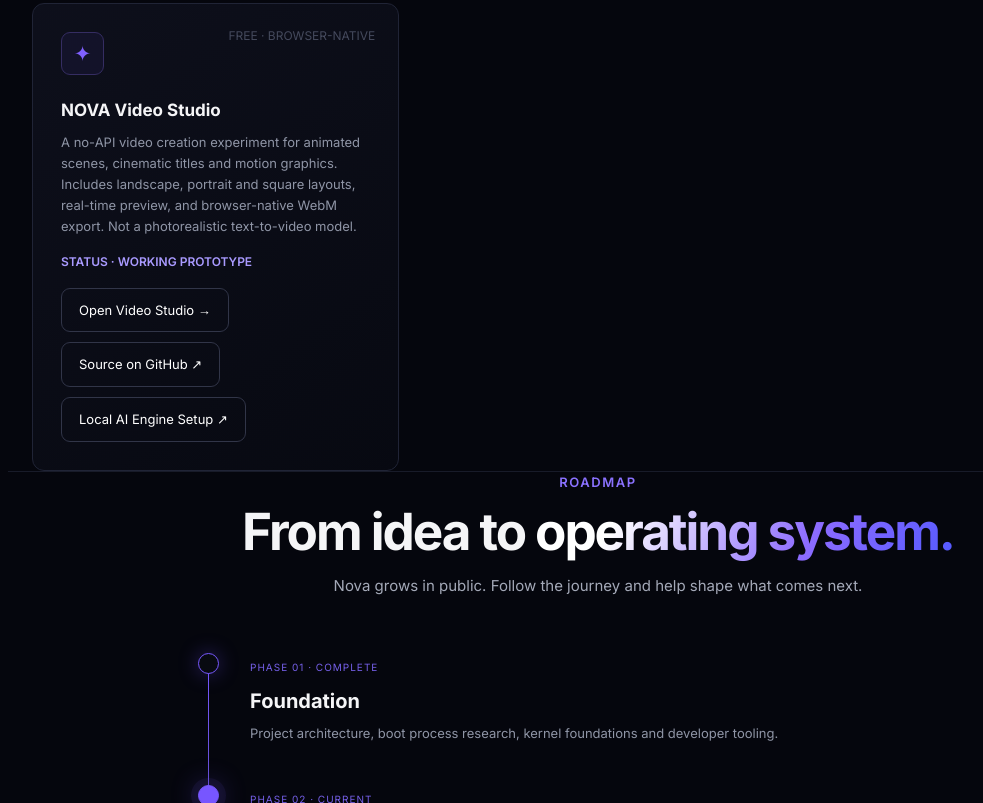
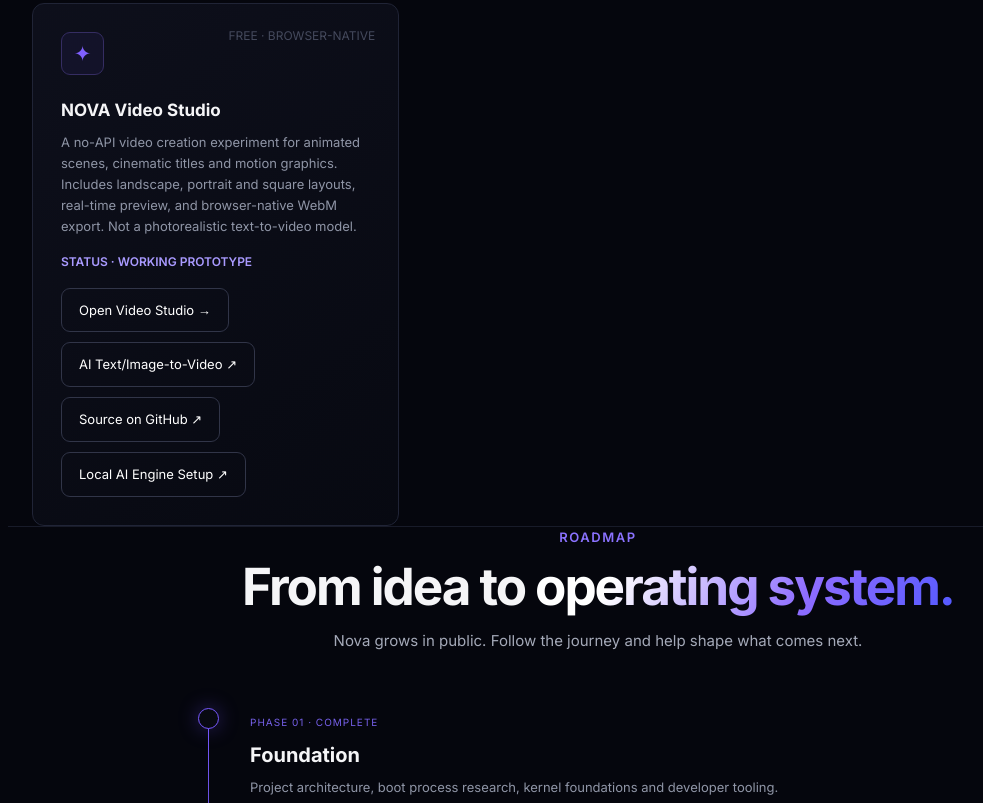
Before and after one commit to NovaOS-original/nova-os-website, a plain HTML site: page index.html in a window 1280 px wide. Shown: the part 2874-3677 px from the top of the page, without its empty margins (42-1025 px from the left). Drawn offline with Linux system fonts and the light colour scheme.

Commit message:
Feature AI text and image to video on Nova website

```diff
--- a/index.html
+++ b/index.html
@@ -131,6 +131,7 @@ Status: <span class="green">community-built</span>
           <p style="margin-top:16px;color:#a99aff;font-size:12px;font-weight:600">STATUS · WORKING PROTOTYPE</p>
           <div style="display:flex;flex-wrap:wrap;gap:10px;margin-top:16px">
             <a class="text-btn" href="video-studio/" target="_blank" rel="noopener">Open Video Studio →</a>
+            <a class="text-btn" href="video-studio/ai-generator.html" target="_blank" rel="noopener">AI Text/Image-to-Video ↗</a>
             <a class="text-btn" href="https://github.com/NovaOS-original/nova-os-website/tree/main/video-studio" target="_blank" rel="noopener">Source on GitHub ↗</a>
             <a class="text-btn" href="https://github.com/NovaOS-original/nova-os-website/tree/main/video-studio/local-engine" target="_blank" rel="noopener">Local AI Engine Setup ↗</a>
           </div>
```
